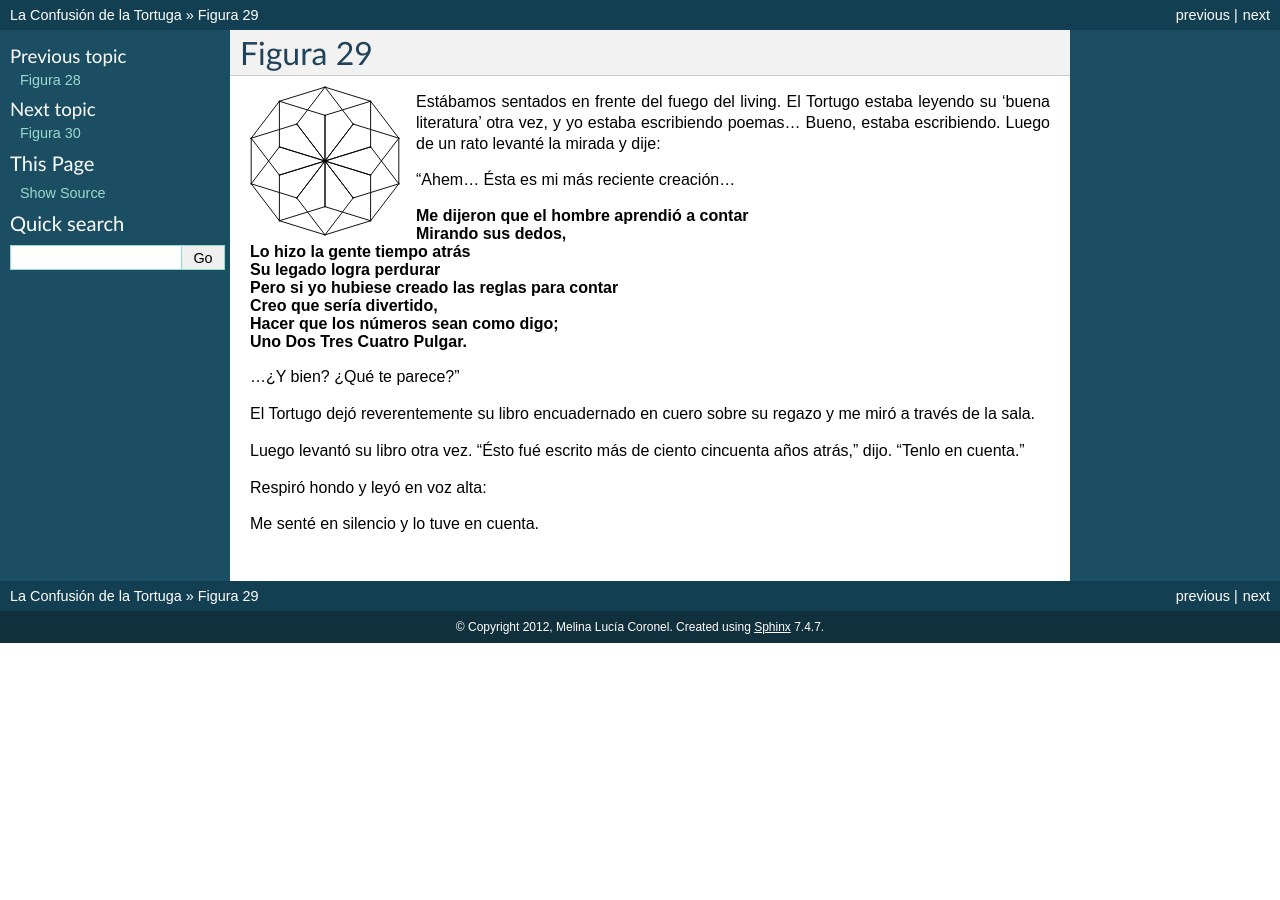
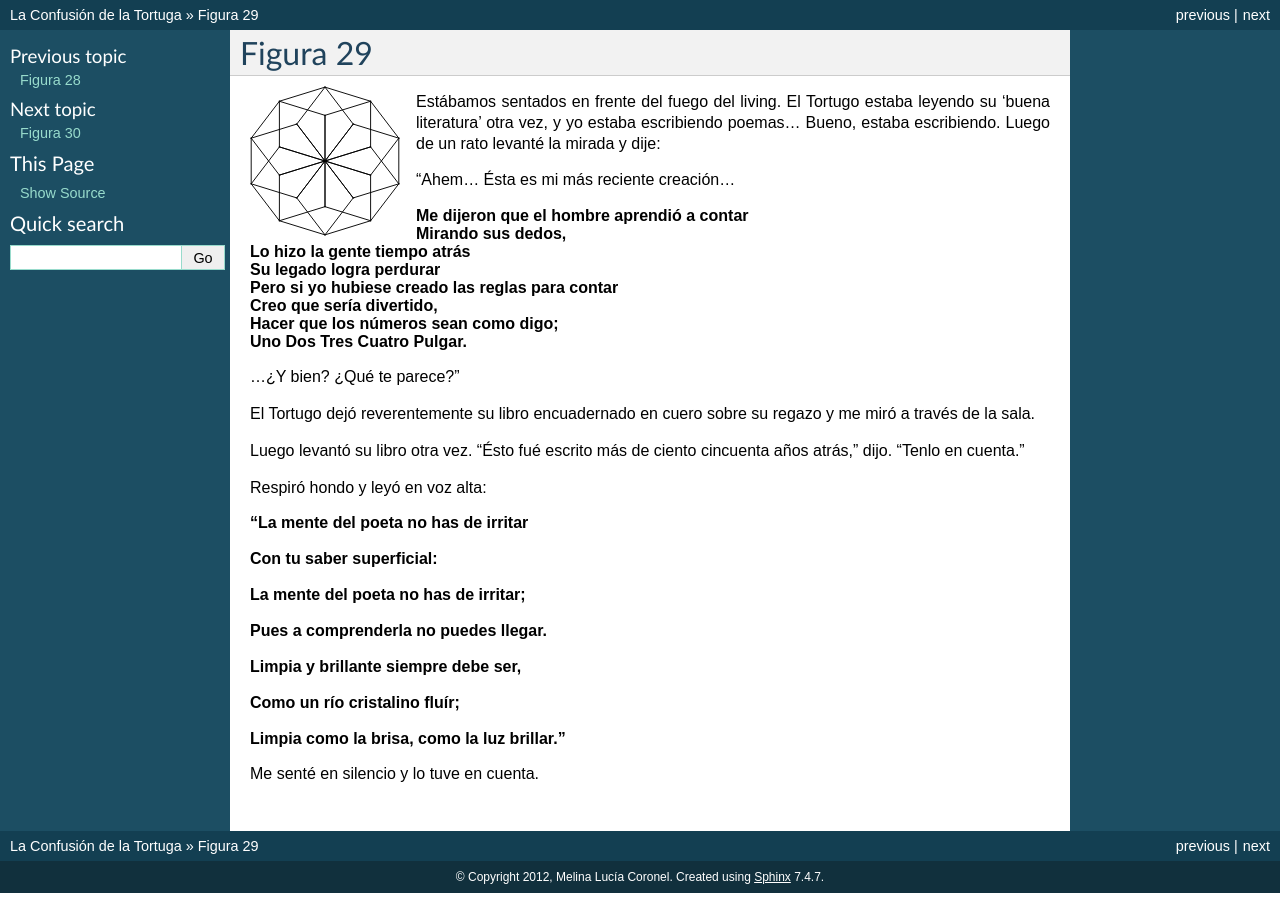
Before and after one commit to humitos/turtle-confusion-es, a Sphinx documentation site: the page built from docs/puzzle-29.rst, in a window 1280 px wide. Built offline with Sphinx 7.4.7, drawn with Linux system fonts in a browser that asks for light colours.

Commit message:
Puzzle 29 The poet's mind

```diff
--- a/docs/puzzle-29.rst
+++ b/docs/puzzle-29.rst
@@ -31,6 +31,20 @@ Luego levantó su libro otra vez. "Ésto fué escrito más de ciento cincuenta a
 
 Respiró hondo y leyó en voz alta:
 
+.. line-block::
 
+    **"La mente del poeta no has de irritar**
+
+    **Con tu saber superficial:**
+
+    **La mente del poeta no has de irritar;**
+
+    **Pues a comprenderla no puedes llegar.**
+
+    **Limpia y brillante siempre debe ser,**
+
+    **Como un río cristalino fluír;**
+
+    **Limpia como la brisa, como la luz brillar."**
 
 Me senté en silencio y lo tuve en cuenta.
```
